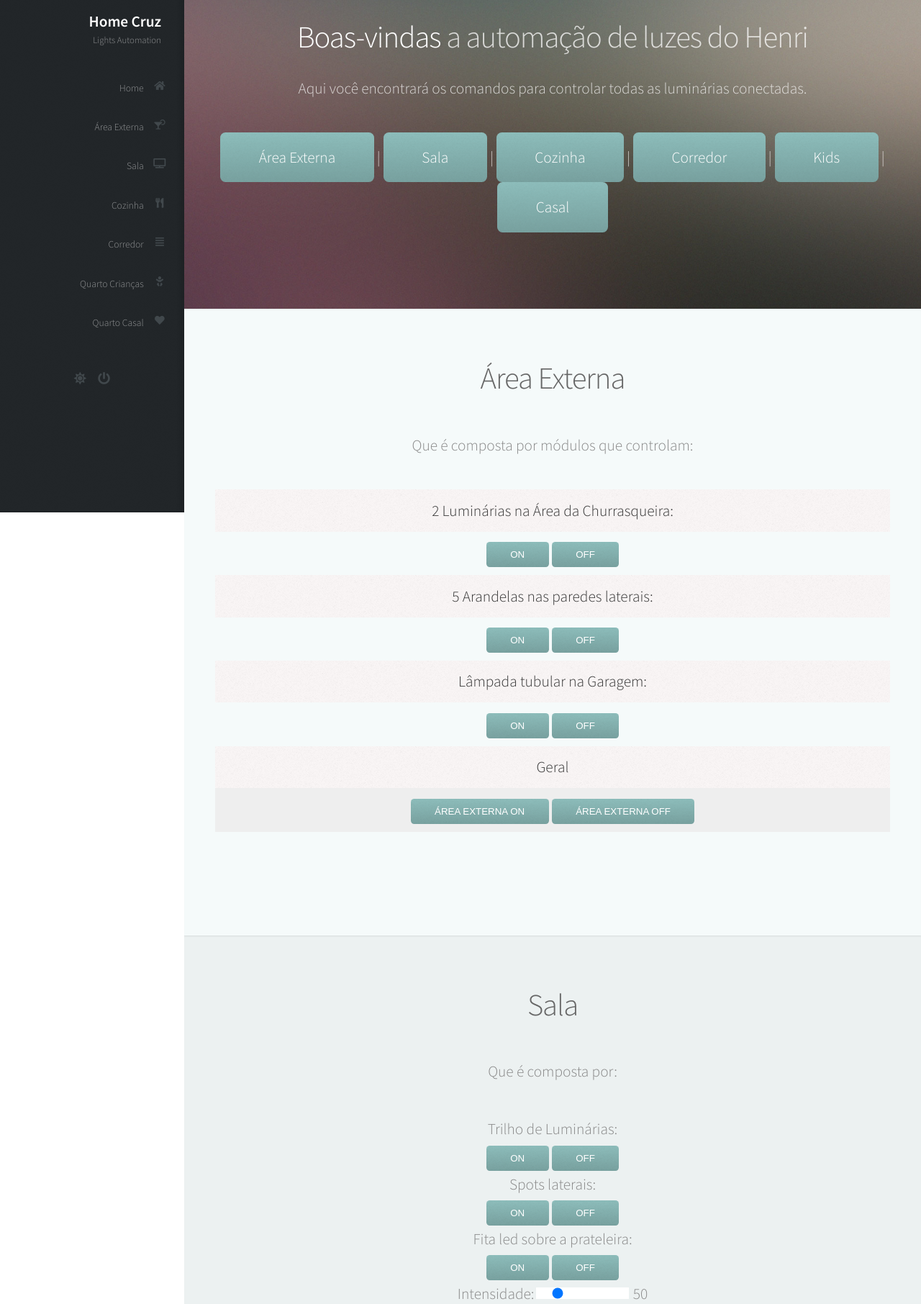
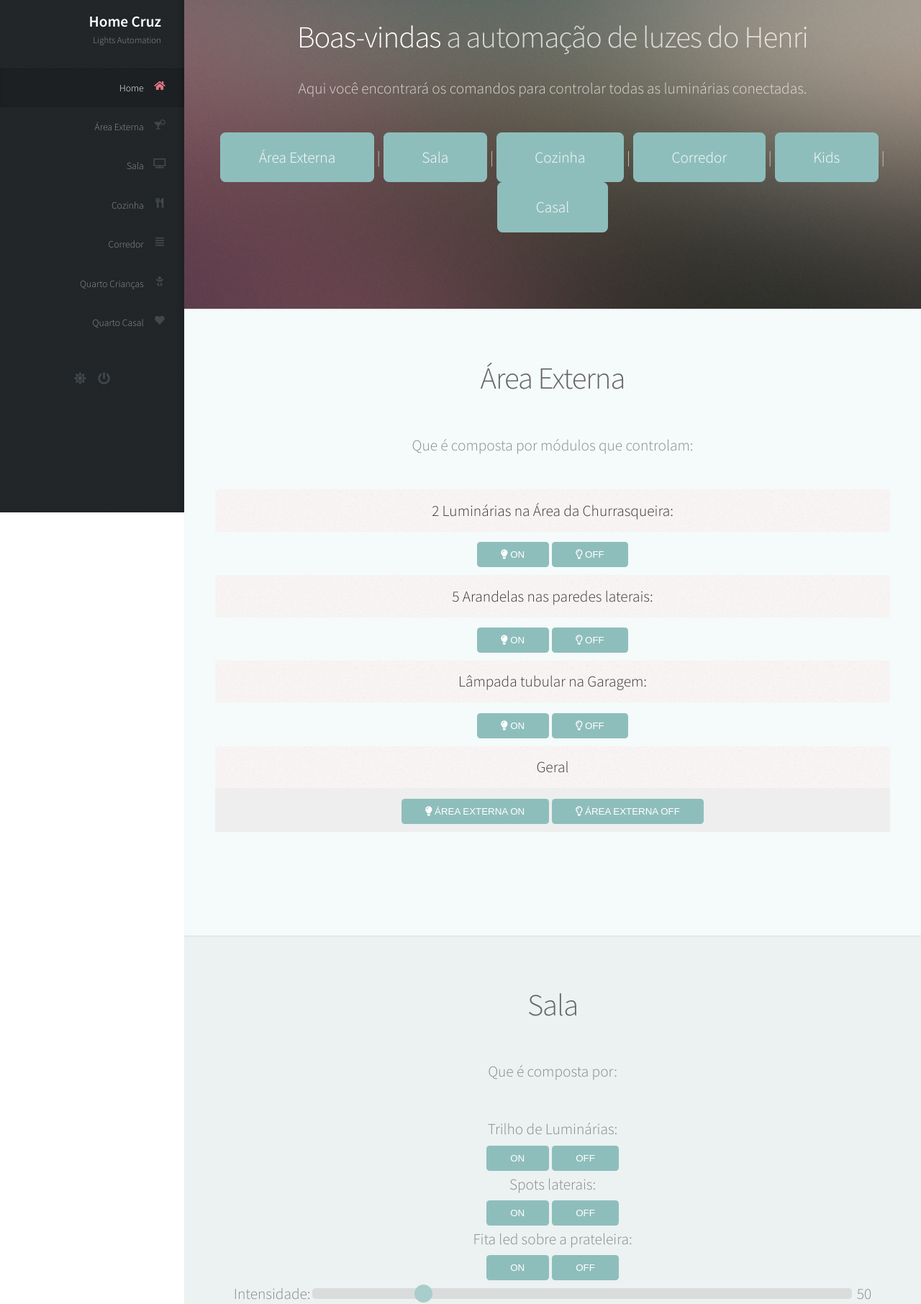
Before and after one commit to henriacruz/home-lights, a plain HTML site: page index.html in a window 1280 px wide. Shown: the part 88-1900 px from the top of the page at 72% size. Drawn offline with nearby package versions, Linux system fonts and the light colour scheme.

Commit message:
sliders for led lines

```diff
--- a/css/style.css
+++ b/css/style.css
@@ -1929,12 +1929,7 @@ input, select, textarea {
 
 /* Button */
 
-	input[type="button"],
-	input[type="submit"],
-	input[type="reset"],
-	button,
-	.button {
-		position: relative;
+	input[type="button"],button,.button {
 		display: inline-block;
 		border-radius: 0.35em;
 		color: #fff !important;
@@ -1942,31 +1937,14 @@ input, select, textarea {
 		padding: 0.75em 2.5em 0.75em 2.5em;
 		background-color: #8ebebc;
 		border: 0;
-		cursor: pointer;
-		background-image: -moz-linear-gradient(top, rgba(0, 0, 0, 0), rgba(0, 0, 0, 0.15)), url("/../../img/overlay.png");
-		background-image: -webkit-linear-gradient(top, rgba(0, 0, 0, 0), rgba(0, 0, 0, 0.15)), url("/../../img/overlay.png");
-		/* background-image: -ms-linear-gradient(top, rgba(0, 0, 0, 0), rgba(0, 0, 0, 0.15)), url("/../../img/overlay.png"); */
-		background-image: linear-gradient(top, rgba(0, 0, 0, 0), rgba(0, 0, 0, 0.15)), url("/../../img/overlay.png");
-		-moz-transition: background-color 0.35s ease-in-out;
-		-webkit-transition: background-color 0.35s ease-in-out;
-		-ms-transition: background-color 0.35s ease-in-out;
-		transition: background-color 0.35s ease-in-out;
-	}
-
-		input[type="button"]:hover,
-		input[type="submit"]:hover,
-		input[type="reset"]:hover,
-		button:hover,
-		.button:hover {
+	}
+
+		input[type="button"]:hover,	button:hover, .button:hover {
 			background-color: #9ececc;
 		}
 
-		input[type="button"]:active,
-		input[type="submit"]:active,
-		input[type="reset"]:active,
-		button:active,
-		.button:active {
-			background-color: #7eaeac;
+		input[type="button"]:active, button:active,	.button:active {
+			background-color: #1406dd;
 		}
 
 /* Item */
@@ -2641,3 +2619,26 @@ input, select, textarea {
 				}
 
 	}
+
+/* Slider */
+.slider{
+    -webkit-appearance: none;
+    width: 80%;
+    height: 15px;
+    border-radius: 5px;
+    background: #d3d3d3;
+    outline: none;
+    opacity: 0.7;
+    -webkit-transition: .2s;
+    transition: opacity .2s;
+}
+
+.slider::-webkit-slider-thumb {
+    -webkit-appearance: none;
+    appearance: none;
+    width: 25px;
+    height: 25px;
+    border-radius: 50%;
+    background: #8ebebc;
+    cursor: pointer;
+  }
--- a/index.html
+++ b/index.html
@@ -52,8 +52,8 @@
 							</header>
 
 							<footer>
-								<a href="#AreaExterna" class="button scrolly">Área Externa</a> |
-								<a href="#Sala" class="button scrolly">Sala</a> |
+								<a href="#AreaExterna" class="button">Área Externa</a> |
+								<a href="#Sala" class="button">Sala</a> |
 								<a href="#Cozinha" class="button scrolly">Cozinha</a> |
 								<a href="#Corredor" class="button scrolly">Corredor</a> |
 								<a href="#Kids" class="button scrolly">Kids</a> |
@@ -75,8 +75,8 @@
 								</thead>
 								<tbody>
 									<td>
-										<button onClick="changeLightState('SRF,5,0,9,L,0')" class="button buttonOn">ON</button>
-										<button onClick="changeLightState('SRF,5,0,9,D,0')" class="button buttonOff">OFF</button>
+										<button onClick="changeLightState('SRF,5,0,9,L,0')"><i class="fas fa-lightbulb"></i> ON</button>
+										<button onClick="changeLightState('SRF,5,0,9,D,0')"><i class="far fa-lightbulb"></i> OFF</button>
 									</td>
 								</tbody>
 								<thead>
@@ -86,8 +86,8 @@
 								</thead>
 								<tbody>
 									<td>
-										<button onClick="changeLightState('SRF,5,0,7,L,0')" class="button buttonOn">ON</button>
-										<button onClick="changeLightState('SRF,5,0,7,D,0')" class="button buttonOff">OFF</button>
+										<button onClick="changeLightState('SRF,5,0,7,L,0')"><i class="fas fa-lightbulb"></i> ON</button>
+										<button onClick="changeLightState('SRF,5,0,7,D,0')"><i class="far fa-lightbulb"></i> OFF</button>
 									</td>
 								</tbody>
 								<thead>
@@ -97,8 +97,8 @@
 								</thead>
 								<tbody>
 									<td>
-										<button onClick="changeLightState('SRF,5,0,19,L,0')" class="button buttonOn">ON</button>
-										<button onClick="changeLightState('SRF,5,0,19,D,0')" class="button buttonOff">OFF</button> <br/>
+										<button onClick="changeLightState('SRF,5,0,19,L,0')"><i class="fas fa-lightbulb"></i> ON</button>
+										<button onClick="changeLightState('SRF,5,0,19,D,0')"><i class="far fa-lightbulb"></i> OFF</button> <br/>
 									</td>
 								</tbody>
 								<tfoot>
@@ -106,8 +106,8 @@
 										<th>Geral</th>
 									</tr>
 									<td>
-										<button onClick="changeManyLightsState(['SRF,5,0,7,L,0', 'SRF,5,0,9,L,0', 'SRF,5,0,19,L,0'])">ÁREA EXTERNA ON</button>
-										<button onClick="changeManyLightsState(['SRF,5,0,7,D,0', 'SRF,5,0,9,D,0', 'SRF,5,0,19,D,0'])">ÁREA EXTERNA OFF</button>
+										<button onClick="changeManyLightsState(['SRF,5,0,7,L,0', 'SRF,5,0,9,L,0', 'SRF,5,0,19,L,0'])"> <i class="fas fa-lightbulb"></i> ÁREA EXTERNA ON</button>
+										<button onClick="changeManyLightsState(['SRF,5,0,7,D,0', 'SRF,5,0,9,D,0', 'SRF,5,0,19,D,0'])"><i class="far fa-lightbulb"></i> ÁREA EXTERNA OFF</button>
 									</td>
 								</tfoot>
 							</table>
@@ -131,7 +131,7 @@
 							Fita led sobre a prateleira:<br/>
 							<button onClick="changeLightState('SRF,5,0,3,L,0')" class="button buttonOn">ON</button>
 							<button onClick="changeLightState('SRF,5,0,3,D,0')" class="button buttonOff">OFF</button> <br/>
-							Intensidade:<input type="range" min="0" max="255" value="50" id="roomLedLine"> <span id="roomLedLineIntensity"></span>
+							Intensidade:<input type="range" min="0" max="255" value="50" id="roomLedLine" class="slider"> <span id="roomLedLineIntensity"></span>
 							<br/>
 							Geral:<br/>
 							<button onClick="changeManyLightsState(['SRF,5,0,16,L,0', 'SRF,5,0,15,L,0', 'SRF,5,0,3,L,0'])" class="btnplainleft icon fa-fast-backward">SALA DE JANTAR ON</button>
@@ -198,7 +198,7 @@
 						Led em torno da sanca:<br/>
 						<button onClick="changeLightState('SRF,5,0,2,L,0')" class="btnplainleft icon fa-fast-backward">ON</button>
 						<button onClick="changeLightState('SRF,5,0,2,D,0')" class="btnplainright icon fa-fast-forward">OFF</button><br/><br/>
-						Intensidade:<input type="range" min="0" max="255" value="50" id="hallLedLine"> <span id="hallLedLineIntensity"></span>
+						Intensidade:<input type="range" min="0" max="255" value="50" id="hallLedLine" class="slider"> <span id="hallLedLineIntensity"></span>
 						<br/>
 						Geral:<br/>
 						<button onClick="changeManyLightsState(['SRF,5,0,10,L,0', 'SRF,5,0,2,L,0'])" class="btnplainleft icon fa-fast-backward">CORREDOR ON</button>
@@ -237,7 +237,7 @@
 								<td>
 									<button onClick="changeLightState('SRF,5,0,1,L,0')" class="button buttonOn">ON</button>
 									<button onClick="changeLightState('SRF,5,0,1,D,0')" class="button buttonOff">OFF</button> <br/>
-									Intensidade:<input type="range" min="0" max="255" value="50" id="kidsLedLine"> <span id="kidsLedLineIntensity"></span>
+									Intensidade:<input type="range" min="0" max="255" value="50" id="kidsLedLine" class="slider"> <span id="kidsLedLineIntensity"></span>
 								</td>
 							</tbody>
 							<tfoot>
@@ -291,7 +291,7 @@
 								<td>
 									<button onClick="changeLightState('SRF,5,0,4,L,0')" class="button buttonOn">ON</button>
 									<button onClick="changeLightState('SRF,5,0,4,D,0')" class="button buttonOff">OFF</button> <br/>
-									Intensidade:<input type="range" min="0" max="255" value="50" id="coupleLedLine"> <span id="coupleLedLineIntensity"></span>
+									Intensidade:<input type="range" min="0" max="255" value="50" id="coupleLedLine" class="slider"> <span id="coupleLedLineIntensity"></span>
 								</td>
 							</tbody>
 							<tfoot>
@@ -314,6 +314,7 @@
         <!-- End Footer -->
 </body>
     <!-- Scripts -->
+    <script src="https://ajax.googleapis.com/ajax/libs/jquery/3.5.1/jquery.min.js"></script>
     <script src="js/lights.js"></script>
     <script src="js/ledLines.js"></script>
     <script src="js/script.js"></script>
--- a/js/script.js
+++ b/js/script.js
@@ -10,3 +10,44 @@ function backOnTop(){
 	document.body.scrollTop = 0;
 	document.documentElement.scrollTop = 0;
 }
+
+//Animation on left side menu
+$(document).ready(function () {
+    $(document).on("scroll", onScroll);
+
+    //smoothscroll
+    $('a[href^="#"]').on('click', function (e) {
+        e.preventDefault();
+        $(document).off("scroll");
+
+        $('a').each(function () {
+            $(this).removeClass('active');
+        })
+        $(this).addClass('active');
+
+        var target = this.hash,
+            menu = target;
+        $target = $(target);
+        $('html, body').stop().animate({
+            'scrollTop': $target.offset().top+2
+        }, 500, 'swing', function () {
+            window.location.hash = target;
+            $(document).on("scroll", onScroll);
+        });
+    });
+});
+
+function onScroll(event){
+    var scrollPos = $(document).scrollTop();
+    $('#nav a').each(function () {
+        var currLink = $(this);
+        var refElement = $(currLink.attr("href"));
+        if (refElement.position().top <= scrollPos && refElement.position().top + refElement.height() > scrollPos) {
+            $('#nav ul li a').removeClass("active");
+            currLink.addClass("active");
+        }
+        else{
+            currLink.removeClass("active");
+        }
+    });
+}
```
Also changed, not shown: 1 other file.
